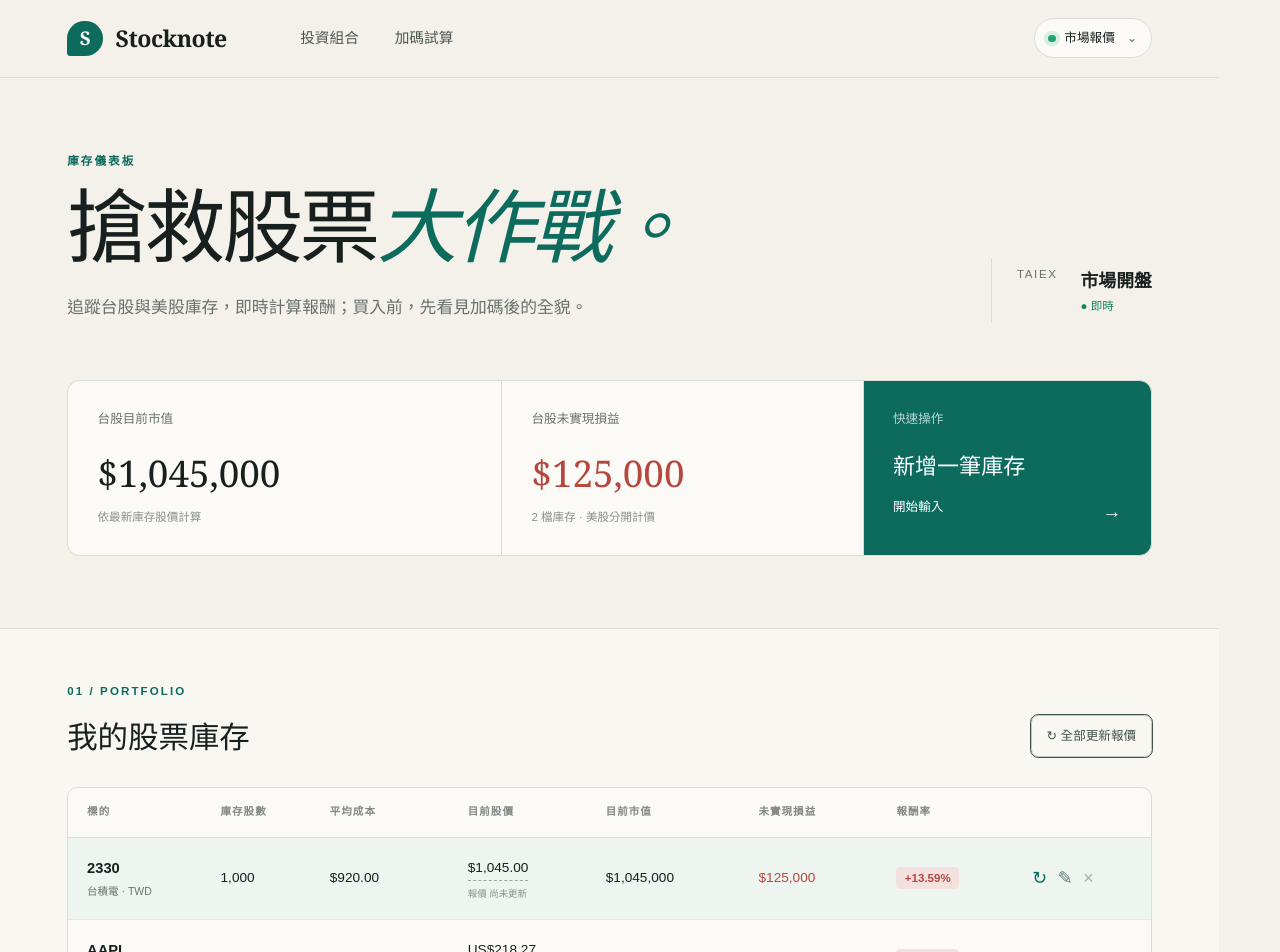
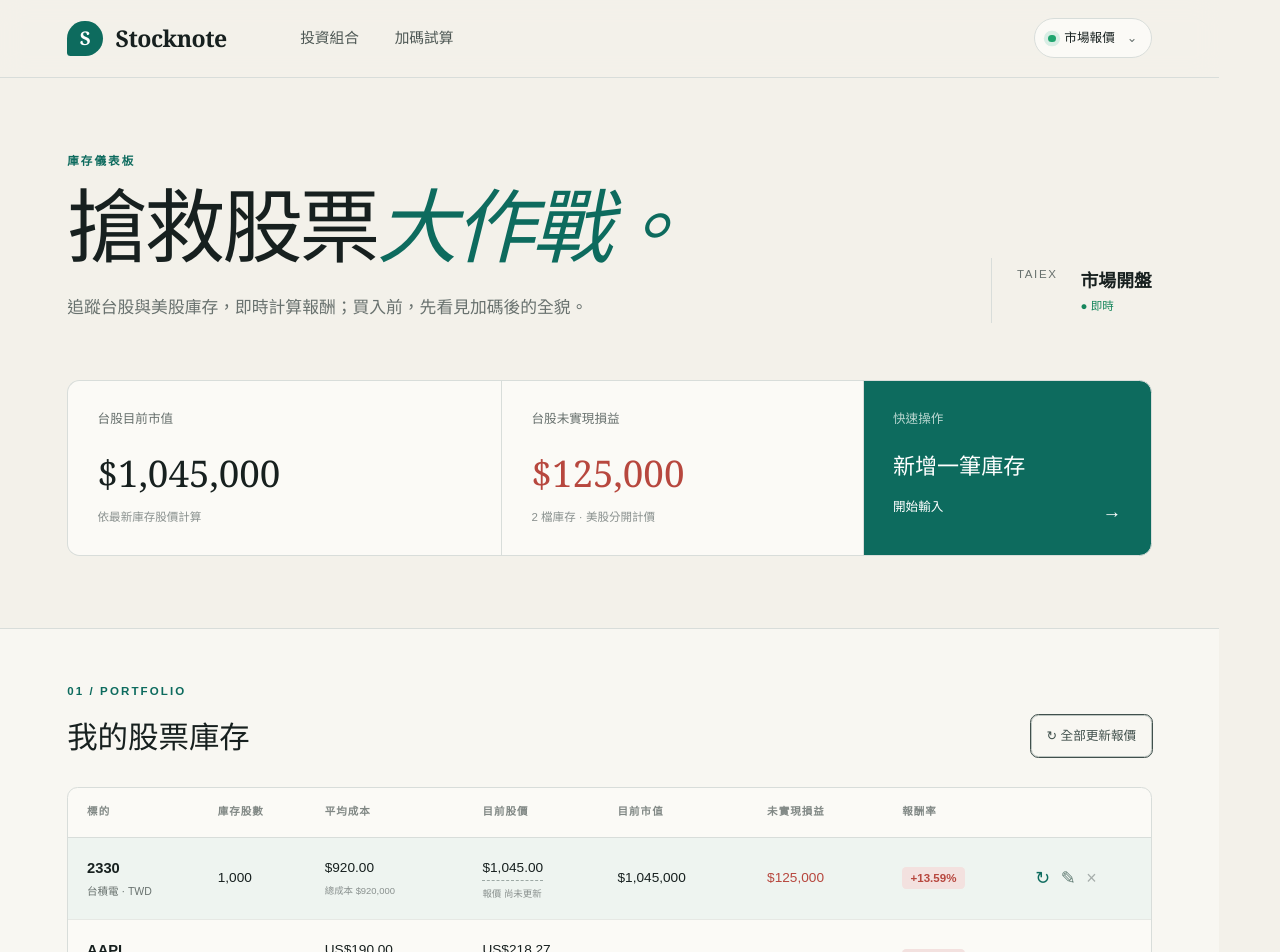
Before and after one commit to hsuanchen6918/Stocknote, a Next.js app: page / in a window 1280 px wide. Shown: the top 952 px of the page. Built offline with nearby package versions, Linux system fonts and the light colour scheme.

Commit message:
Keep TWD stock costs in TWD

```diff
--- a/app/page.tsx
+++ b/app/page.tsx
@@ -28,6 +28,8 @@ const money = (value: number, currency: "TWD" | "USD", digits = 0) =>
 const number = (value: number) => new Intl.NumberFormat("zh-TW", { maximumFractionDigits: 4 }).format(value || 0);
 const pct = (value: number) => `${value >= 0 ? "+" : ""}${(value || 0).toFixed(2)}%`;
 const quoteTime = (value?: string) => value ? new Intl.DateTimeFormat("zh-TW", { month: "2-digit", day: "2-digit", hour: "2-digit", minute: "2-digit", second: "2-digit", hour12: false, timeZone: "Asia/Taipei" }).format(new Date(value)) : "尚未更新";
+const enteredTotalCost = (item: Holding) => (item.inputCost ?? item.cost) + (item.inputFee || 0) + (item.inputOtherFee || 0);
+const enteredCostCurrency = (item: Holding) => item.inputCostCurrency ?? item.currency;
 
 function normalizeSymbol(value: string) {
   const symbol = value.trim().toUpperCase();
@@ -198,7 +200,7 @@ export default function Home() {
                 const value = item.shares * item.price; const profit = value - item.cost; const roi = item.cost ? profit / item.cost * 100 : 0;
                 return <tr key={item.id} className={selected?.id === item.id ? "selected" : ""} onClick={() => setSelectedId(item.id)}>
                   <td><div className="stock-name"><span>{item.symbol.replace(".TW", "")}</span><small>{item.name} · {item.currency}</small></div></td>
-                  <td>{number(item.shares)}</td><td>{money(item.cost / item.shares, item.currency, 2)}{(item.inputFee || item.inputOtherFee) && <small className="quote-time">含費用 {money((item.inputFee || 0) + (item.inputOtherFee || 0), item.inputCostCurrency || item.currency)}</small>}{item.currency === "USD" && item.inputCostCurrency === "TWD" && <small className="quote-time">原始總成本 {money((item.inputCost || 0) + (item.inputFee || 0) + (item.inputOtherFee || 0), "TWD")}</small>}</td>
+                  <td>{number(item.shares)}</td><td>{money(enteredTotalCost(item) / item.shares, enteredCostCurrency(item), 2)}<small className="quote-time">總成本 {money(enteredTotalCost(item), enteredCostCurrency(item))}</small>{(item.inputFee || item.inputOtherFee) && <small className="quote-time">含費用 {money((item.inputFee || 0) + (item.inputOtherFee || 0), enteredCostCurrency(item))}</small>}{item.currency === "USD" && item.inputCostCurrency === "TWD" && <small className="quote-time">損益以建檔匯率換算</small>}</td>
                   <td><button className="price-button" onClick={(e) => { e.stopPropagation(); updatePrice(item); }}>{money(item.price, item.currency, 2)}</button><small className="quote-time">報價 {quoteTime(item.updatedAt)}</small></td>
                   <td>{money(value, item.currency)}</td><td className={profit >= 0 ? "gain" : "loss"}>{money(profit, item.currency)}</td>
                   <td><span className={`pill ${roi >= 0 ? "up" : "down"}`}>{pct(roi)}</span></td>
@@ -216,7 +218,7 @@ export default function Home() {
           <div className="panel-title"><span>{editingId ? "✎" : "＋"}</span><div><p className="eyebrow">{editingId ? "EDIT HOLDING" : "新增資料"}</p><h2>{editingId ? "編輯股票庫存" : "輸入現有庫存"}</h2></div>{editingId && <button className="cancel-edit" type="button" onClick={resetForm}>取消編輯</button>}</div>
           <label>股票名稱或代號（二擇一）<div className="lookup-row"><input value={form.query} onChange={(e) => setForm({ ...form, query: e.target.value, symbol: "", name: "", price: "" })} onBlur={() => { if (form.query && !form.symbol) void resolveStock(); }} placeholder="例如：台積電、2330、Apple 或 AAPL" /><button type="button" onClick={() => void resolveStock()} disabled={loading === "lookup"}>{loading === "lookup" ? "搜尋中…" : "搜尋即時股價"}</button></div><small>輸入其中一項後，系統會自動對應股票名稱、代號、幣別及最新價格</small></label>
           {form.symbol && form.price && <div className="lookup-result"><div><span>已辨識股票</span><strong>{form.name}</strong><small>{form.symbol} · {form.currency}</small></div><div><span>最新市場價格</span><strong>{money(Number(form.price), form.currency, 2)}</strong><small>{form.currency === "USD" && form.exchangeRate ? `匯率 1 USD = ${form.exchangeRate.toFixed(3)} TWD` : "加入時會再確認一次"}</small></div></div>}
-          <div className="two-col"><label>庫存股數<input type="number" min="0" step="any" value={form.shares} onChange={(e) => setForm({ ...form, shares: e.target.value })} placeholder="1000" /></label><label>買入股票成本（未含費用）<div className="cost-input-row"><input type="number" min="0" step="any" value={form.cost} onChange={(e) => setForm({ ...form, cost: e.target.value })} placeholder={form.costCurrency === "TWD" ? "例如 920000" : "例如 2280"} />{form.currency === "USD" ? <select aria-label="成本幣別" value={form.costCurrency} onChange={(e) => setForm({ ...form, costCurrency: e.target.value as "TWD" | "USD" })}><option value="USD">美元 USD</option><option value="TWD">台幣 TWD</option></select> : <span>台幣 TWD</span>}</div>{form.currency === "USD" && form.costCurrency === "TWD" && <small>將依最新美元兌台幣匯率換算為美元成本</small>}</label></div>
+          <div className="two-col"><label>庫存股數<input type="number" min="0" step="any" value={form.shares} onChange={(e) => setForm({ ...form, shares: e.target.value })} placeholder="1000" /></label><label>買入股票成本（未含費用）<div className="cost-input-row"><input type="number" min="0" step="any" value={form.cost} onChange={(e) => setForm({ ...form, cost: e.target.value })} placeholder={form.costCurrency === "TWD" ? "例如 920000" : "例如 2280"} />{form.currency === "USD" ? <select aria-label="成本幣別" value={form.costCurrency} onChange={(e) => setForm({ ...form, costCurrency: e.target.value as "TWD" | "USD" })}><option value="USD">美元 USD</option><option value="TWD">台幣 TWD</option></select> : <span>台幣 TWD</span>}</div>{form.currency === "USD" && form.costCurrency === "TWD" && <small>總成本與平均成本會維持以台幣顯示；系統僅在計算美股損益時使用匯率換算。</small>}</label></div>
           <div className="fees-box"><label className="fee-toggle"><input type="checkbox" checked={form.hasFee} onChange={(e) => setForm({ ...form, hasFee: e.target.checked })} />有手續費</label><label className="fee-toggle"><input type="checkbox" checked={form.hasOtherFee} onChange={(e) => setForm({ ...form, hasOtherFee: e.target.checked })} />有其他費用</label></div>
           {(form.hasFee || form.hasOtherFee) && <div className="two-col fee-inputs">{form.hasFee && <label>手續費<input type="number" min="0" step="any" value={form.fee} onChange={(e) => setForm({ ...form, fee: e.target.value })} placeholder="0" /></label>}{form.hasOtherFee && <label>其他費用（稅、平台費等）<input type="number" min="0" step="any" value={form.otherFee} onChange={(e) => setForm({ ...form, otherFee: e.target.value })} placeholder="0" /></label>}</div>}
           <small className="cost-hint">平均成本、損益與報酬率會自動納入所有勾選的費用。</small>
```
